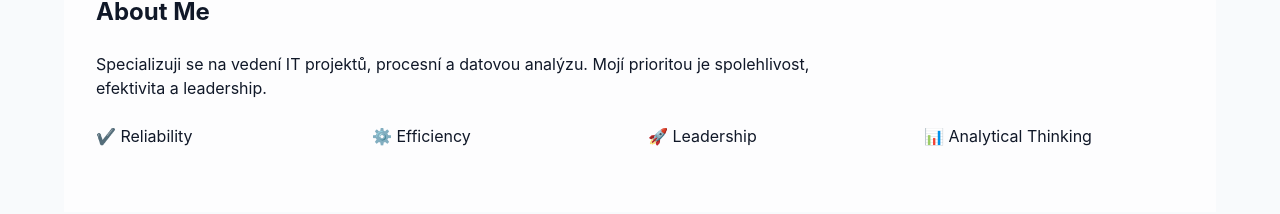
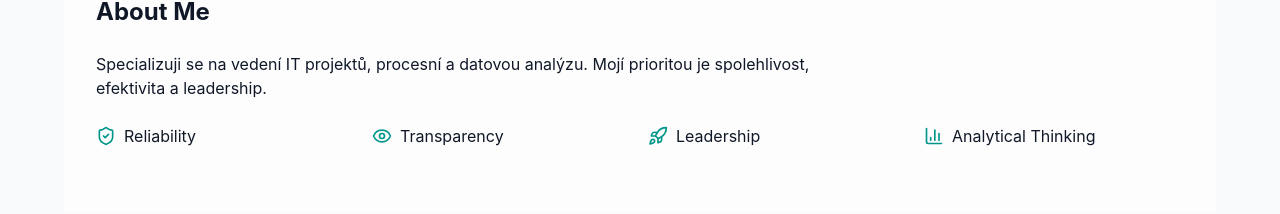
Before and after one commit to jsacharov01/MyWeb, a React (Vite) app: page / in a window 1280 px wide. Shown: the part 838-1052 px from the top of the page. Built offline with nearby package versions, Linux system fonts and the light colour scheme.

Commit message:
Add react - lucide

```diff
--- a/src/pages/HomePage.tsx
+++ b/src/pages/HomePage.tsx
@@ -8,6 +8,7 @@ import ServiceCard from "../components/ServiceCard";
 import ProjectCard from "../components/ProjectCard";
 import portrait from "../portrait.png";
 import { sendContact } from "../lib/contact";
+import { ShieldCheck, Gauge, Rocket, BarChart3, Eye } from "lucide-react";
 
 interface Service {
   title: string;
@@ -30,6 +31,10 @@ const HomePage: FC<HomePageProps> = ({ services, projects }) => {
   const [message, setMessage] = useState("");
   const [loading, setLoading] = useState(false);
   const [result, setResult] = useState<{ ok?: boolean; error?: string } | null>(null);
+
+  // Narrow result fields safely for TS
+  const isOk = !!result?.ok;
+  const errorMsg = result?.error;
 
   return (
   <div className="min-h-screen bg-slate-50 text-gray-900 dark:bg-gray-900 dark:text-gray-100 transition-colors duration-300">
@@ -130,7 +135,7 @@ const HomePage: FC<HomePageProps> = ({ services, projects }) => {
         </section>
 
         {/* About Me */}
-  <section id="about" className="px-8 py-16 bg-white/70 dark:bg-gray-700">
+        <section id="about" className="px-8 py-16 bg-white/70 dark:bg-gray-700">
           <motion.h3
             className="text-2xl font-bold mb-6"
             initial={{ opacity: 0, y: 20 }}
@@ -157,10 +162,22 @@ const HomePage: FC<HomePageProps> = ({ services, projects }) => {
             transition={{ duration: 0.8 }}
             viewport={{ once: true }}
           >
-            <li>✔️ Reliability</li>
-            <li>⚙️ Efficiency</li>
-            <li>🚀 Leadership</li>
-            <li>📊 Analytical Thinking</li>
+            <li className="flex items-center gap-2">
+              <ShieldCheck className="h-5 w-5 text-teal-600 dark:text-teal-400" aria-hidden />
+              <span>Reliability</span>
+            </li>
+            <li className="flex items-center gap-2">
+              <Eye className="h-5 w-5 text-teal-600 dark:text-teal-400" aria-hidden />
+              <span>Transparency</span>
+            </li>
+            <li className="flex items-center gap-2">
+              <Rocket className="h-5 w-5 text-teal-600 dark:text-teal-400" aria-hidden />
+              <span>Leadership</span>
+            </li>
+            <li className="flex items-center gap-2">
+              <BarChart3 className="h-5 w-5 text-teal-600 dark:text-teal-400" aria-hidden />
+              <span>Analytical Thinking</span>
+            </li>
           </motion.ul>
         </section>
 
@@ -312,14 +329,14 @@ const HomePage: FC<HomePageProps> = ({ services, projects }) => {
               required
               className="p-3 rounded-lg border border-gray-300 h-36 resize-none focus:border-teal-500 focus:outline-none dark:bg-gray-900 dark:border-gray-700"
             ></textarea>
-            {result?.ok && (
+            {isOk && (
               <p className="text-sm text-teal-700 bg-teal-50 border border-teal-200 rounded-md p-2 dark:text-teal-200 dark:bg-teal-900/30 dark:border-teal-800">
                 Message sent. I’ll get back to you soon.
               </p>
             )}
-            {result?.error && (
+            {errorMsg && (
               <p className="text-sm text-red-700 bg-red-50 border border-red-200 rounded-md p-2 dark:text-red-200 dark:bg-red-900/30 dark:border-red-800">
-                {result.error}
+                {errorMsg}
               </p>
             )}
             <Button type="submit" disabled={loading} className="bg-teal-600 hover:bg-teal-700 text-white">
```
Also changed, not shown: 1 other file (tests, documents, lock files or other folders).
